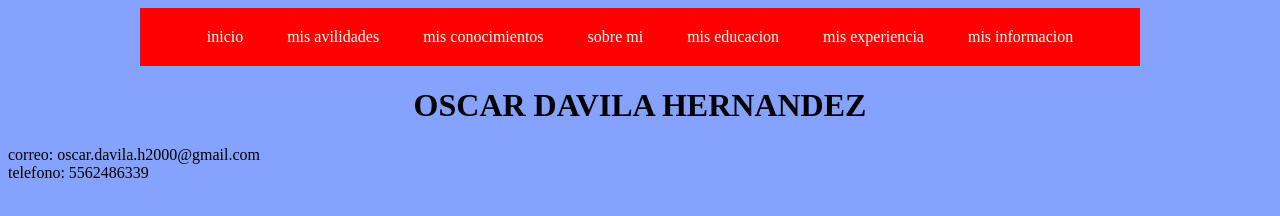
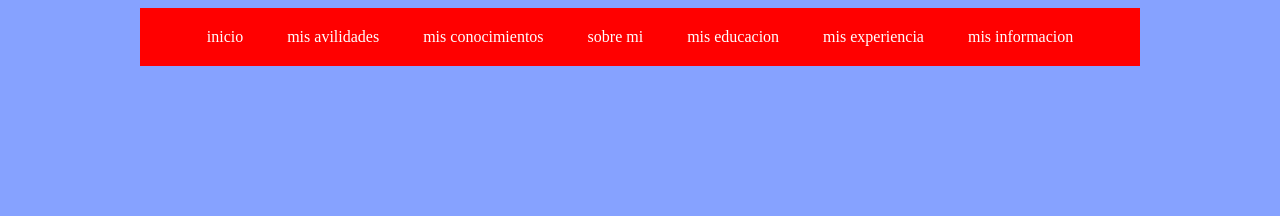
Before and after one commit to OscarA2000/cv, a plain HTML site: page index.html in a window 1280 px wide. Drawn offline with Linux system fonts and the light colour scheme.

Commit message:
actualizacion 2905202022

```diff
--- a/index.html
+++ b/index.html
@@ -19,13 +19,5 @@
             <li><a href="error.html">mis informacion</a></li>
         </ul>
     </center>
-    <center>
-        <h1>OSCAR DAVILA HERNANDEZ</h1>
-    </center>
-    <p>correo: oscar.davila.h2000@gmail.com
-        <br>
-        telefono: 5562486339
-    </p>
-
 </body>
 </html>
```
